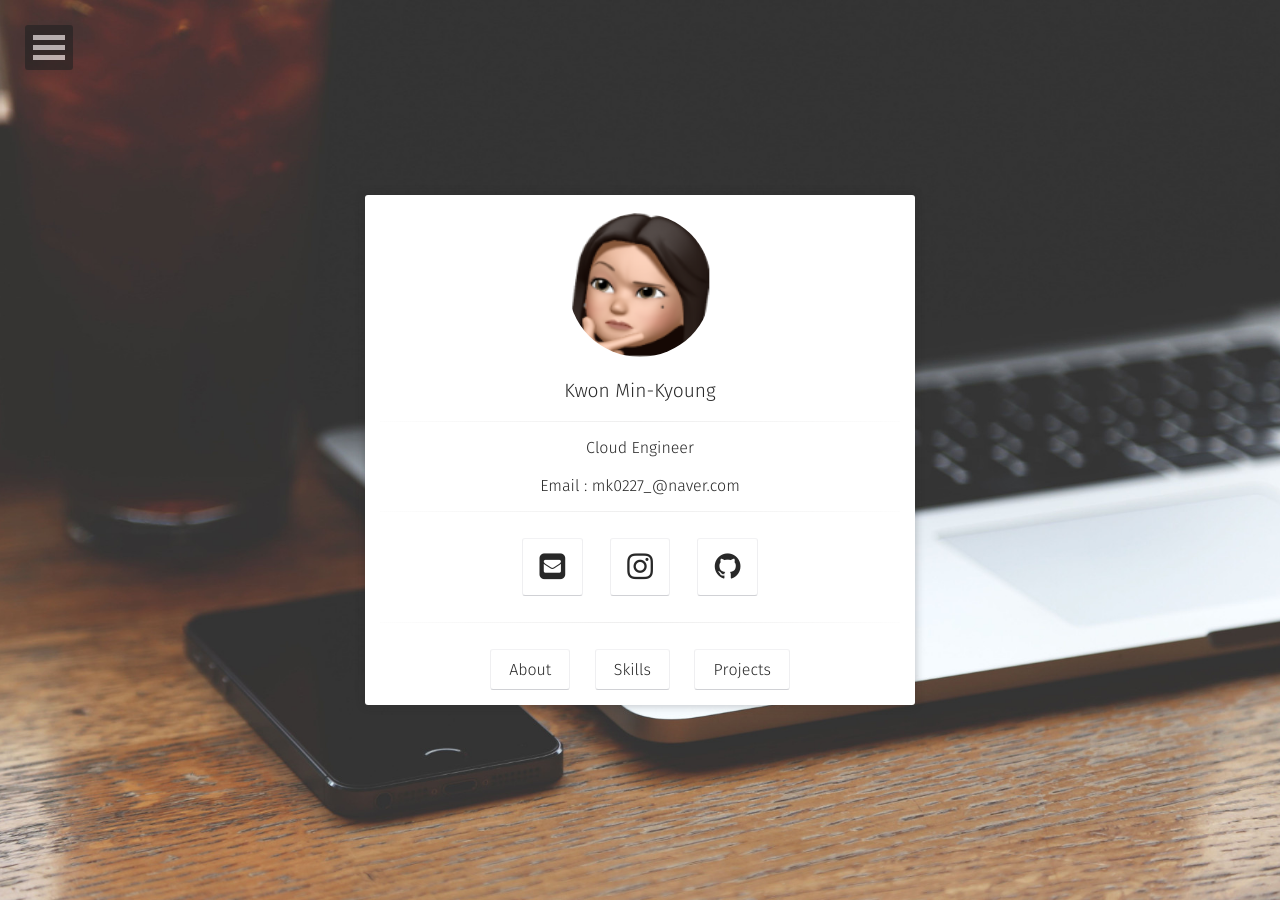
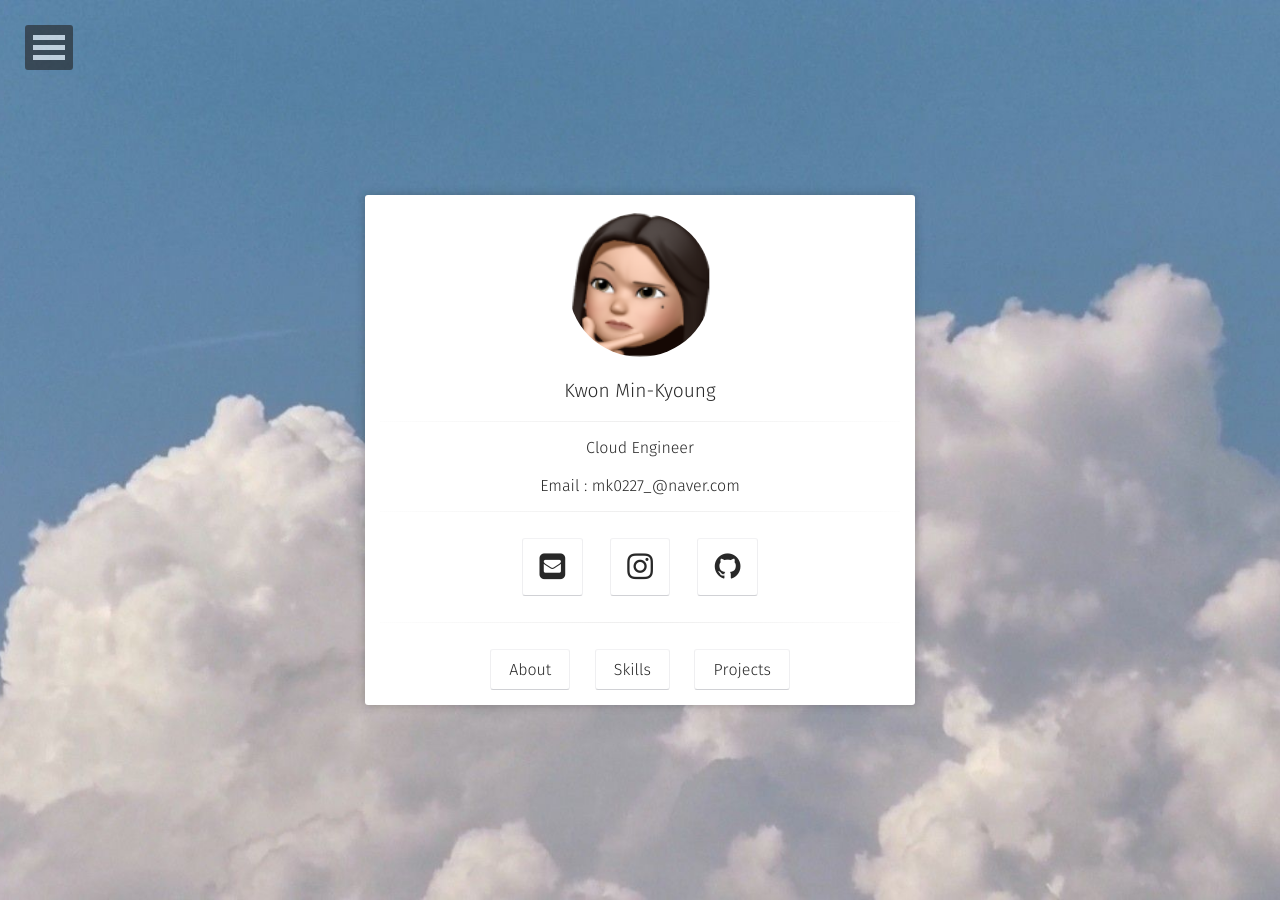
Before and after one commit to km00ng/km00ng.github.io, a Jekyll site: the page built from index.html, in a window 1280 px wide. Built offline with Jekyll 4.4.1, drawn with Linux system fonts in a browser that asks for light colours; some web fonts are replaced.

Commit message:
배경 test

```diff
--- a/_config.yml
+++ b/_config.yml
@@ -5,7 +5,7 @@ description:        "*Cloud Engineer<br>"
 reading_time:       true
 words_per_minute:   200
 logo:               'assets/img/logo.png'
-background:         'assets/img/placeholder-big.jpg'
+background:         'assets/img/bg_test.jpg'
 tiled_bg:           false   # Set this true if you want to tile your background image, otherwise it will be covered
 locale:             en_US
 url:                https://km00ng.github.io
```
Also changed, not shown: assets/img/bg_test.jpg (added).
